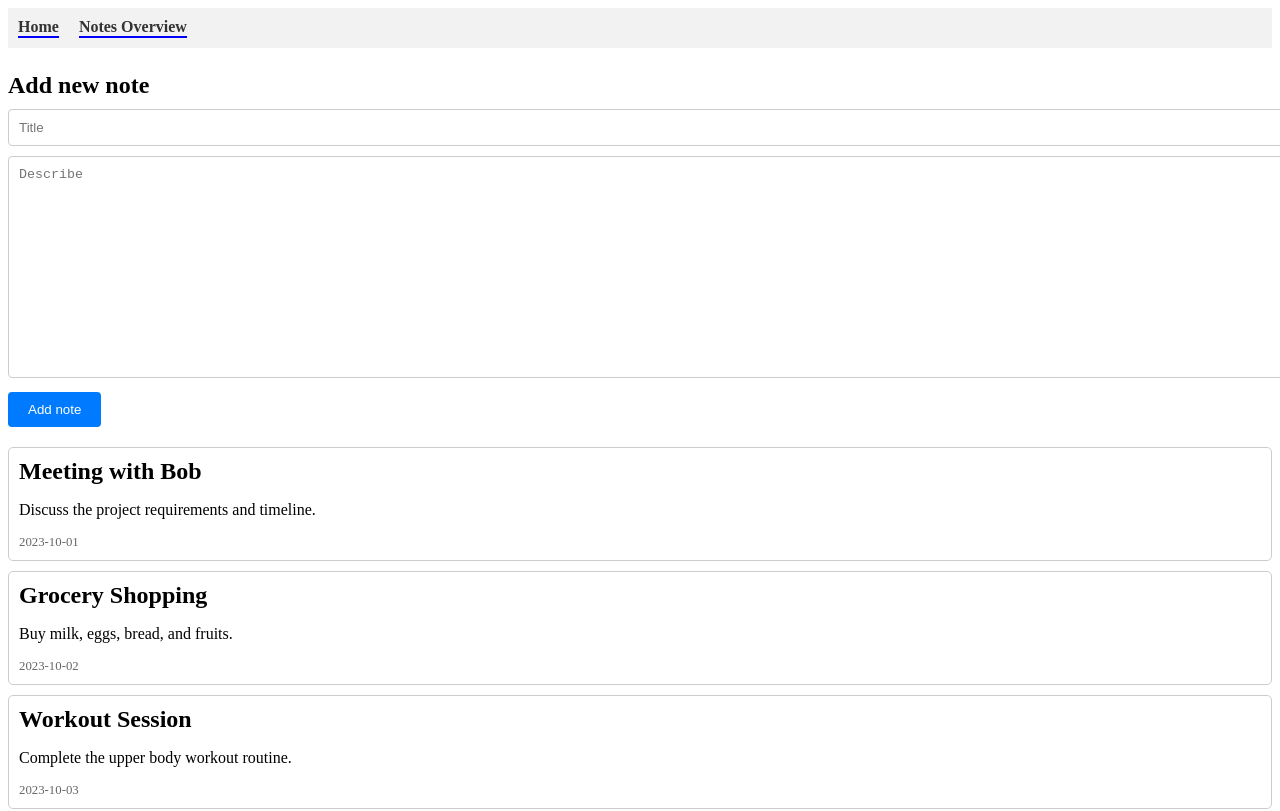
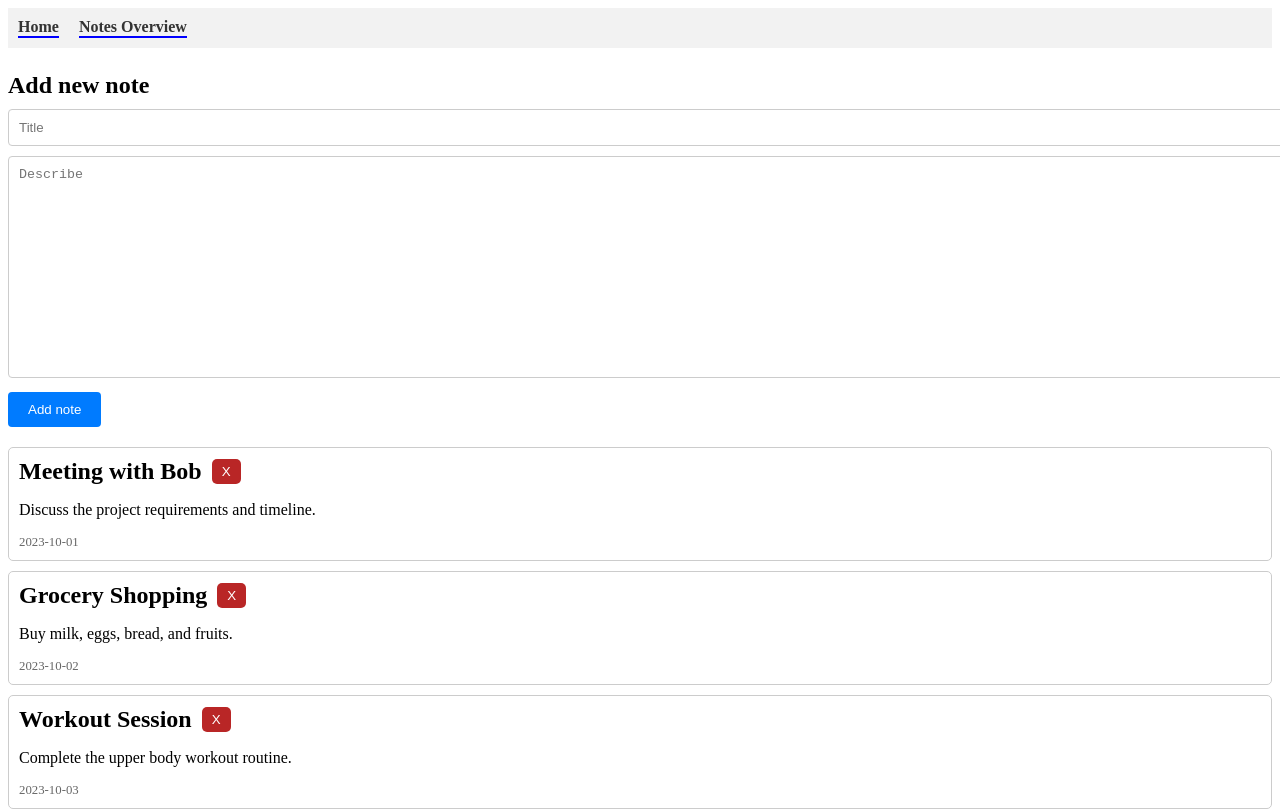
Before and after one commit to S4mm4ael/one-more-recap-project, a Vue app: page /notes in a window 1280 px wide. Shown: the top 811 px of the page. Built offline with nearby package versions, Linux system fonts and the light colour scheme; the HTML template or start-up script is replaced by a standard one.

Commit message:
chore: Add delete button to NoteItem component and implement note removal functionality

```diff
--- a/src/components/Note/NoteItem.vue
+++ b/src/components/Note/NoteItem.vue
@@ -1,6 +1,9 @@
 <template>
   <div class="note-item">
-    <h3 class="note-header">{{ title }}</h3>
+    <div class="note-header-container">
+      <h3 class="note-header">{{ title }}</h3>
+      <button @click="removeNoteFromParent()" class="button-delete">X</button>
+    </div>
     <div class="note-body">
       <p>{{ describe }}</p>
       <span class="note-date">{{ date }}</span>
@@ -11,9 +14,19 @@
 <script>
 export default {
   props: {
+    id: String,
     title: String,
     describe: String,
     date: String,
+    removeNote: {
+      type: Function,
+      required: true,
+    },
+  },
+  methods: {
+    removeNoteFromParent() {
+      this.removeNote(this.id);
+    },
   },
 };
 </script>
@@ -24,6 +37,11 @@ export default {
   border-radius: 5px;
   padding: 10px;
   margin-bottom: 10px;
+}
+.note-header-container {
+  display: flex;
+  gap: 10px;
+  align-items: center;
 }
 .note-header {
   margin: 0;
@@ -37,4 +55,12 @@ export default {
   font-size: 0.8em;
   color: #666;
 }
+.button-delete {
+  background-color: rgb(185, 38, 38);
+  color: white;
+  border: none;
+  border-radius: 5px;
+  padding: 5px 10px;
+  cursor: pointer;
+}
 </style>
--- a/src/data/notes.js
+++ b/src/data/notes.js
@@ -1,25 +1,30 @@
 export const mockedNotes = [
   {
+    id: "1",
     title: "Meeting with Bob",
     describe: "Discuss the project requirements and timeline.",
     date: "2023-10-01",
   },
   {
+    id: "2",
     title: "Grocery Shopping",
     describe: "Buy milk, eggs, bread, and fruits.",
     date: "2023-10-02",
   },
   {
+    id: "3",
     title: "Workout Session",
     describe: "Complete the upper body workout routine.",
     date: "2023-10-03",
   },
   {
+    id: "4",
     title: "Read a Book",
     describe: "Finish reading 'The Great Gatsby'.",
     date: "2023-10-04",
   },
   {
+    id: "5",
     title: "Doctor Appointment",
     describe: "Annual check-up with Dr. Smith.",
     date: "2023-10-05",
--- a/src/views/NotesOverview.vue
+++ b/src/views/NotesOverview.vue
@@ -4,9 +4,11 @@
     <NoteItem
       v-for="note in notes"
       :key="note.id"
+      :id="note.id"
       :title="note.title"
       :describe="note.describe"
       :date="note.date"
+      :remove-note="removeNote"
     />
   </div>
 </template>
@@ -36,6 +38,9 @@ export default {
         date: new Date().toLocaleDateString(),
       });
     },
+    removeNote(id) {
+      this.notes = this.notes.filter((note) => note.id !== id);
+    },
   },
 };
 </script>
```
